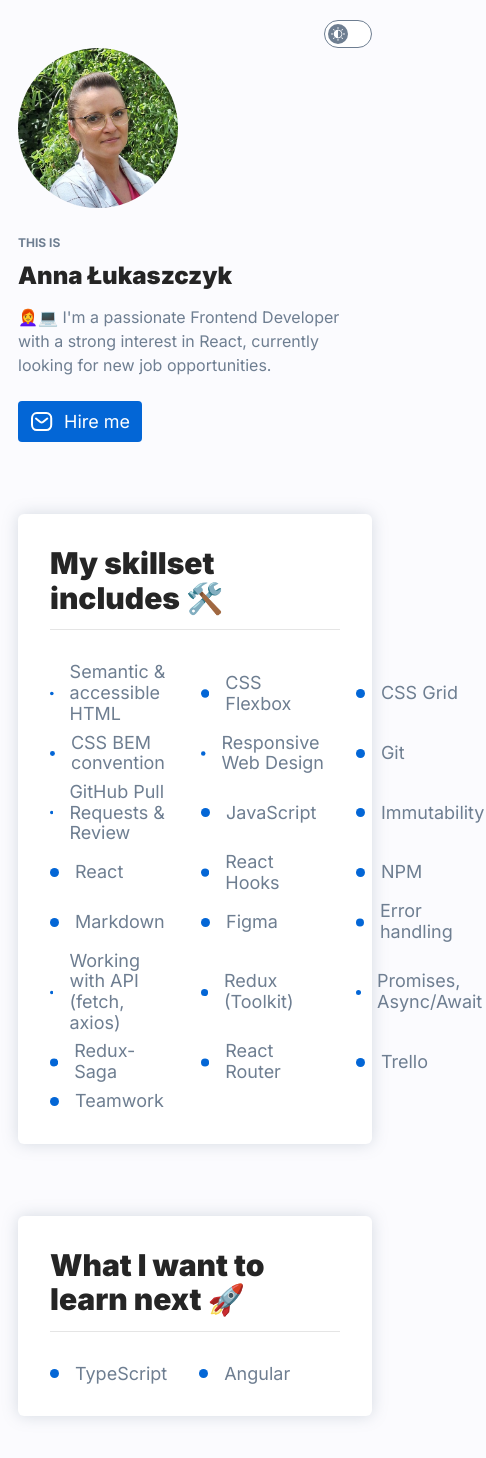
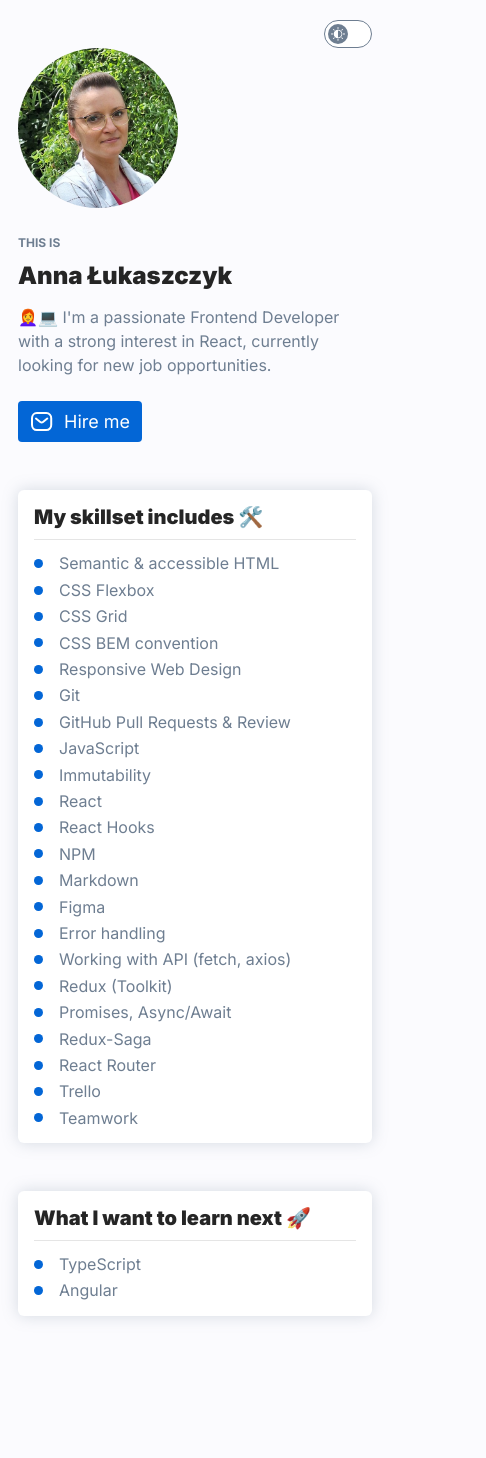
Before and after one commit to AnnaLukaszczyk/Personal-homepage, a React (Create React App) app: page / in a window 390 px wide. Shown: the top 1458 px of the page, 486 px wide, since content can reach past the window. Built offline with nearby package versions, Linux system fonts and the light colour scheme.

Commit message:
added @media rules for responsive styles

```diff
--- a/src/features/PersonalHomepage/Skills/styled.js
+++ b/src/features/PersonalHomepage/Skills/styled.js
@@ -8,6 +8,11 @@ export const Section = styled.section`
 	background: ${({ theme }) => theme.colors.boxBackground};
 	box-shadow: 0 0 16px ${({ theme }) => theme.colors.boxShadow};
 	border-radius: 6px;
+
+	@media (max-width: ${({ theme }) => theme.breakpoints.mobileMax}px) {
+		padding: 16px;
+		margin-top: 48px;
+	}
 `;
 
 export const StyledHeader = styled.h2`
@@ -17,6 +22,15 @@ export const StyledHeader = styled.h2`
 	font-weight: 900;
 	color: ${({ theme }) => theme.colors.textPrimary};
 	border-bottom: 1px solid ${({ theme }) => theme.colors.headerLine};
+
+	@media (max-width: ${({ theme }) => theme.breakpoints.tabletVerticalMax}px) {
+		font-size: 28px;
+	}
+
+	@media (max-width: ${({ theme }) => theme.breakpoints.mobileMax}px) {
+		padding-bottom: 10px;
+		font-size: 20px;
+	}
 `;
 
 export const List = styled.ul`
@@ -26,11 +40,30 @@ export const List = styled.ul`
 	padding: 0;
 	margin: 32px 0 0 0;
 	list-style: none;
+
+	@media (max-width: ${({ theme }) => theme.breakpoints.tabletHorizontalMax}px) {
+		grid-template-columns: 1fr 1fr;
+	}
+
+	@media (max-width: ${({ theme }) => theme.breakpoints.mobileMax}px) {
+		grid-template-columns: 1fr;
+		margin: 14px 0 0 0;
+	}
 `;
 
 export const Item = styled.li`
-display: flex;
-align-items: center;`;
+	display: flex;
+	align-items: center;
+
+	@media (max-width: ${({ theme }) => theme.breakpoints.tabletVerticalMax}px) {
+		font-size: 18px;
+	}
+
+	@media (max-width: ${({ theme }) => theme.breakpoints.mobileMax}px) {
+		font-size: 16px;
+	}
+`;
 
 export const Bullet = styled(BulletImage)`
-margin-right: 16px`;
+	margin-right: 16px;
+`;
```
